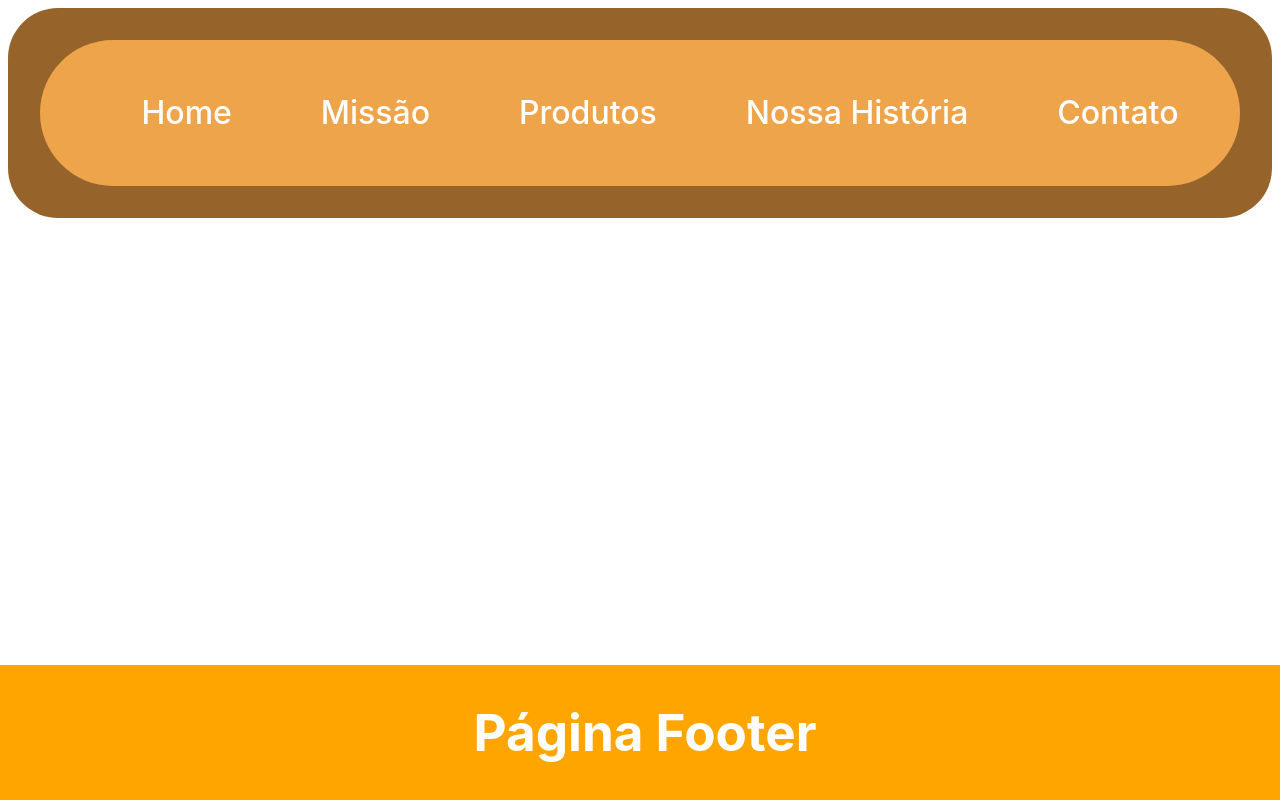
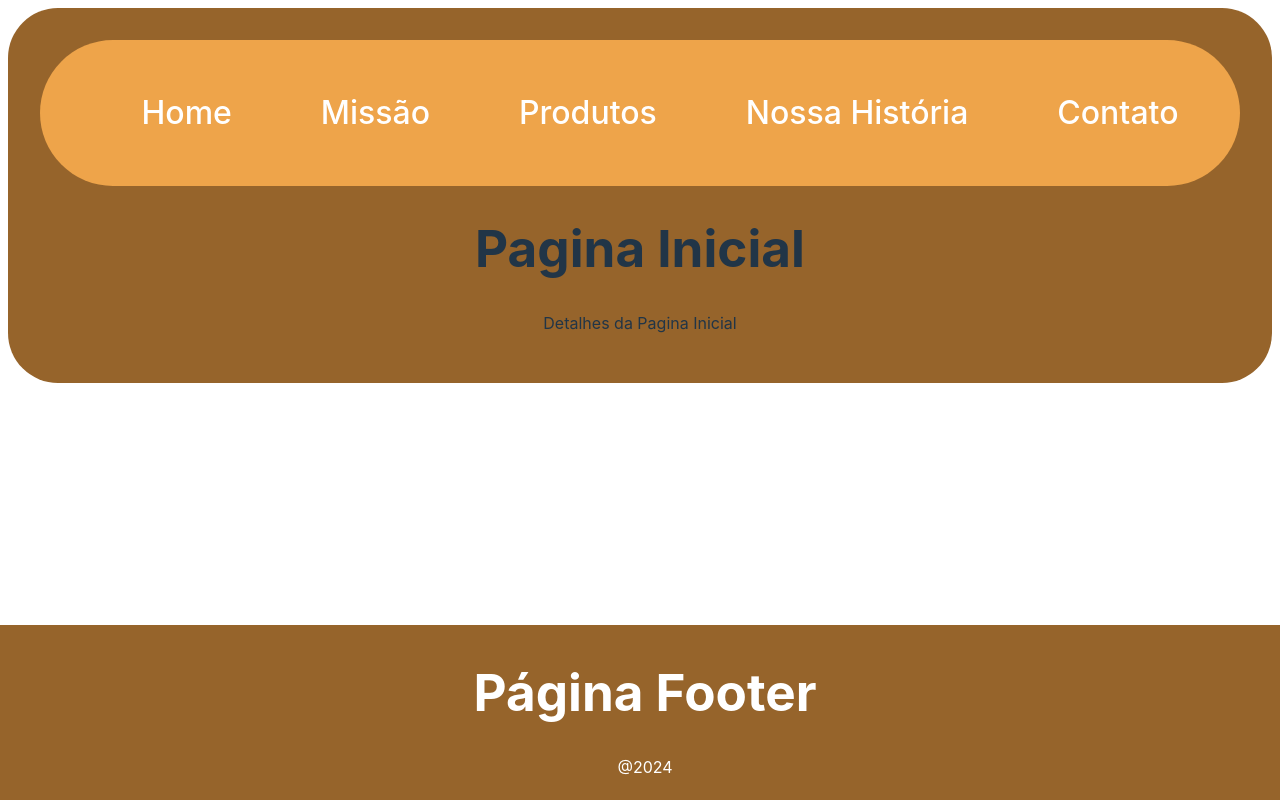
Before and after one commit to Marzonha/Atividade-react, a React (Vite) app: page / in a window 1280 px wide. Built offline with nearby package versions, Linux system fonts and the light colour scheme.

Commit message:
Feito a introdução do props
estilizei as cores e o formado da header e foi colocado em cada componente o props

```diff
--- a/src/App.jsx
+++ b/src/App.jsx
@@ -20,15 +20,36 @@ function App() {
       <Header/>
 
       <Routes>
-        <Route path="/Home" element={<Home />} />
-        <Route path="/Mission" element={<Mission />} />
-        <Route path="/Product" element={<Product />} />
-        <Route path="/History" element={<History />} />
-        <Route path="/Contact" element={<Contact />} />
+
+        <Route path="/" element={<Home
+         nomePagina='Pagina Inicial'
+         paginaPrincipal='Detalhes da Pagina Inicial'
+         />} />
+
+        <Route path="/Mission" element={<Mission
+         nomePagina='Pagina Inicial da Missão'
+         paginaPrincipal='Detalhes da Missão'
+        />} />
+
+        <Route path="/Product" element={<Product
+         nomePagina='Pagina Inicial do Produto'
+         paginaPrincipal='Detalhes do Produto'
+        />} />
+
+        <Route path="/History" element={<History
+         nomePagina='Pagina Inicial da História '
+         paginaPrincipal='Detalhes da História'
+        />} />
+
+        <Route path="/Contact" element={<Contact
+          nomePagina='Pagina Inicial da História '
+          paginaPrincipal='Detalhes da História'
+        />} />
+
       </Routes>
 
 
-     <Footer/>
+     <Footer  anoProducao='@2024'/>
     </div>
     </>
 
--- a/src/Components/Footer.jsx
+++ b/src/Components/Footer.jsx
@@ -1,9 +1,10 @@
 import styles from './Footer.module.css'
 
-function Footer() {
+function Footer(props) {
   return (
     <footer className={styles.footer}>
         <h1>Página Footer</h1>
+        <p>{props.anoProducao}</p>
     </footer>
   )
 }
--- a/src/Components/Footer.module.css
+++ b/src/Components/Footer.module.css
@@ -2,7 +2,7 @@
     color: #ffffff;
     font-size: 1em;
     text-align: center;
-    background-color: orange;
+    background-color:rgb(150, 100, 43);
     padding: 5px;
     position:fixed;
     bottom: 0;
--- a/src/Components/History.jsx
+++ b/src/Components/History.jsx
@@ -1,9 +1,10 @@
 
 
-function History() {
+function History(props) {
   return (
     <div>
-      <h1>Página History</h1>
+      <h1>{props.nomePagina}</h1>
+      <p>{props.paginaPrincipal}</p>
     </div>
   )
 }
--- a/src/Components/Home.jsx
+++ b/src/Components/Home.jsx
@@ -1,10 +1,15 @@
 
-function Home() {
+function Home(props) {
     return (
       <div>
-        <h1>Página Home</h1>
+        <h1>{props.nomePagina}</h1>
+        <p>{props.paginaPrincipal}</p>
       </div>
     )
   }
 
   export default Home
+
+
+
+  // Começo de props
--- a/src/Components/Mission.jsx
+++ b/src/Components/Mission.jsx
@@ -1,8 +1,9 @@
 
- function Mission() {
+ function Mission(props) {
   return (
     <div>
-        <h1>Página Missão</h1>
+        <h1>{props.nomePagina}</h1>
+        <p>{props.paginaPrincipal}</p>
     </div>
   )
 }
--- a/src/Components/Product.jsx
+++ b/src/Components/Product.jsx
@@ -1,8 +1,9 @@
 
-function Product() {
+function Product(props) {
   return (
     <div>
-      <h1>Página Produto</h1>
+      <h1>{props.nomePagina}</h1>
+      <p>{props.paginaPrincipal}</p>
     </div>
   )
 }
--- a/src/index.css
+++ b/src/index.css
@@ -19,7 +19,7 @@ a {
   text-decoration: inherit;
 }
 a:hover {
-  color: #3fddf1;
+  color: #43aa51;
 }
 
 h1 {
```
